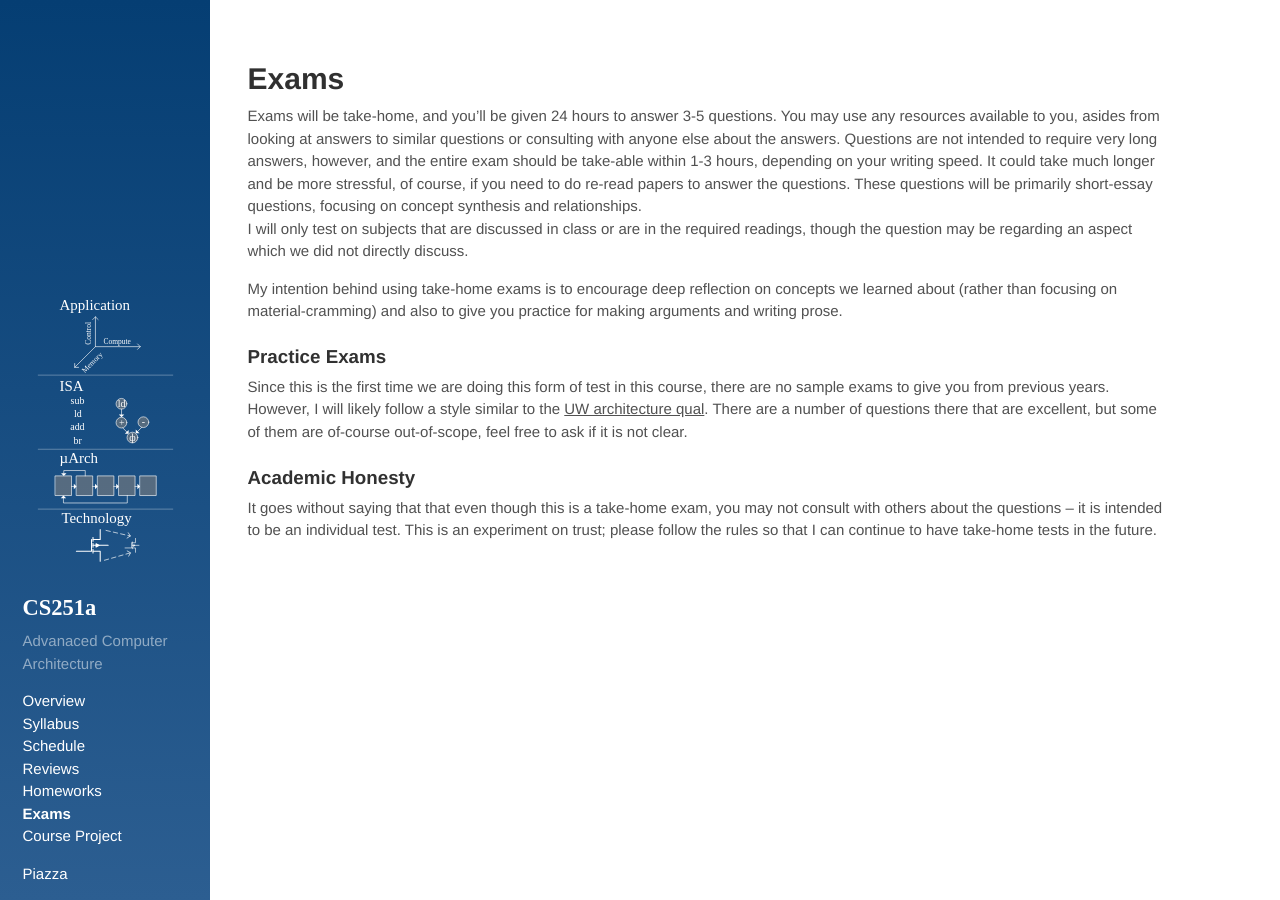
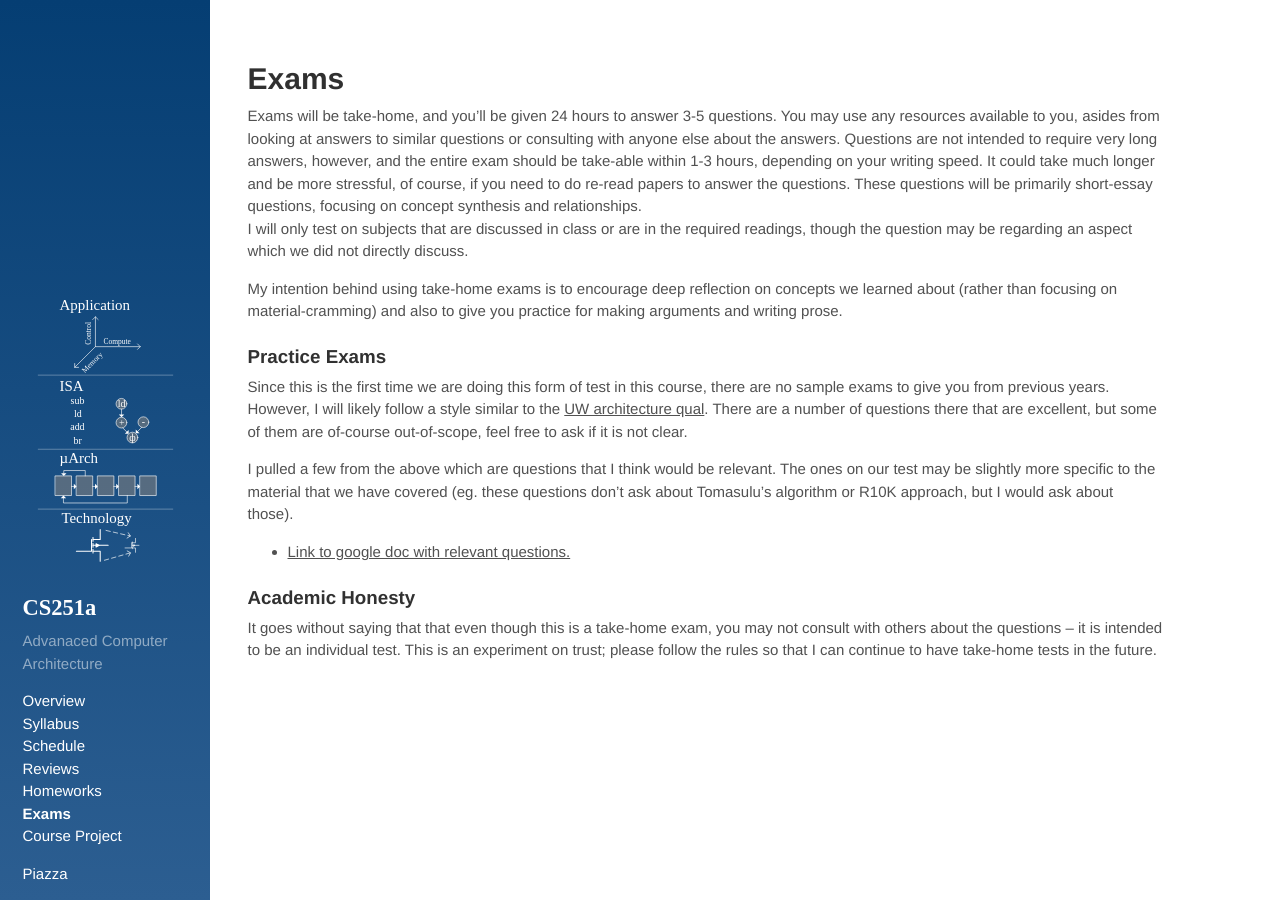
Before and after one commit to PolyArch/cs259, a Jekyll site: the page built from 07-exams.md, in a window 1280 px wide. Built offline with Jekyll 4.4.1, drawn with Linux system fonts in a browser that asks for light colours.

Commit message:
exams fixed yet?

```diff
--- a/07-exams.md
+++ b/07-exams.md
@@ -27,6 +27,12 @@ qual](http://www.cs.wisc.edu/academics/graduate-programs/guidebook/arch-qual).
 There are a number of questions there that are excellent, but some
 of them are of-course out-of-scope, feel free to ask if it is not clear.
 
+I pulled a few from the above which are questions that I think would be relevant.  The ones
+on our test may be slightly more specific to the material that we have covered (eg. these
+questions don't ask about Tomasulu's algorithm or R10K approach, but I would ask about those).
+
+* [Link to google doc with relevant questions.](https://docs.google.com/document/d/1Eq8EWMB0YT3oqKN5AFgDJA3nyRFVoCejtL6TudfvI2M/edit?usp=sharing)
+
 
 ### Academic Honesty
 It goes without saying that that even though this is a take-home exam, you may
```
